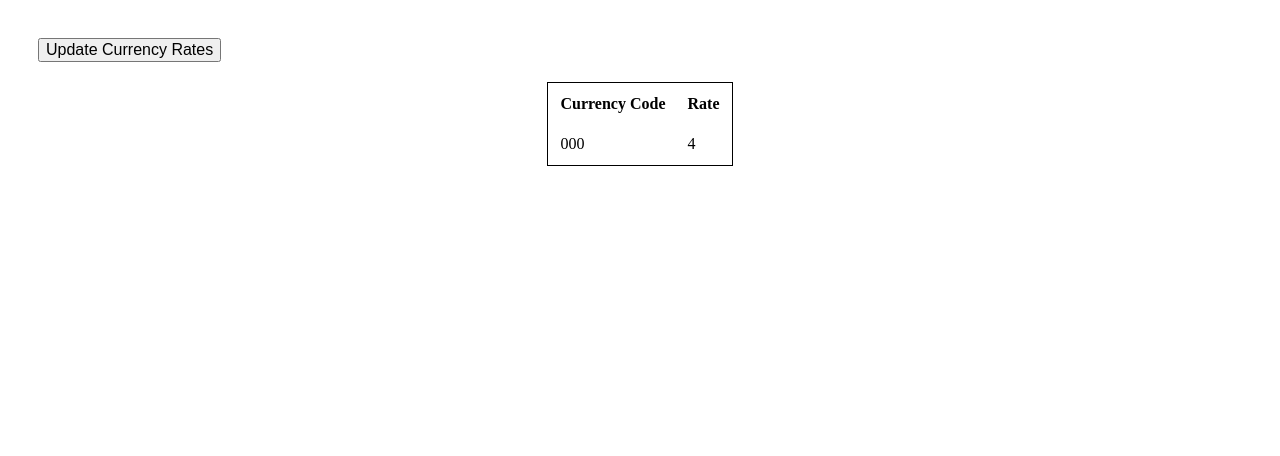
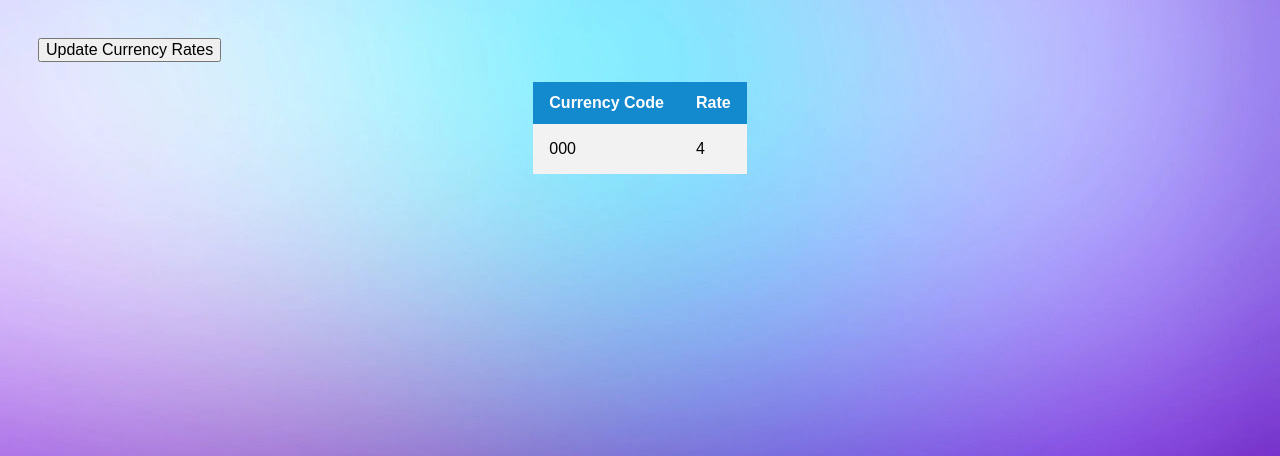
Before and after one commit to DavidPaguinto/CurrencyAPI, a PHP site: page / in a window 1280 px wide. Shown: the top 456 px of the page. Run offline with PHP 8.4, Linux system fonts and the light colour scheme; tables that the repository leaves empty hold one stand-in row (values such as "Sample post").

Commit message:
Added design for index page

```diff
--- a/index.php
+++ b/index.php
@@ -6,6 +6,7 @@
         <meta http-equiv="X-UA-Compatible" content="IE=edge">
         <meta name="viewport" content="width=device-width, initial-scale=1.0">
         <link rel="stylesheet" href="style.css">
+        <link rel="stylesheet" href="table.css">
         <title>Currencies</title>
     </head>
 
@@ -14,8 +15,7 @@
             <div class="">
                 <a href="update"><button class="update">Update Currency Rates</button></a>
             </div>
-            <div class="currency">
-                <div class="table">
+            <div class="currencies">
                 <?php
                     $conn = new mysqli("localhost", "root", "", "currency");
                     // Check connection
@@ -40,8 +40,5 @@
                 ?>
             </div>
         </div>
-
-        </div>
-
     </body>
 </html>
--- a/style.css
+++ b/style.css
@@ -1,23 +1,15 @@
-
-table {
-    border: 1px solid #000000;
-}
-th {
-    padding: 10px;
-}
-
-tr,td {
-    padding: 10px;
+body {
+    background-image: url("background.jpg");
+    height: 100%;
+    background-position: center;
+    background-repeat: no-repeat;
+    background-size: cover;
+    /* opacity: 0.8; */
 }
 
 button {
     margin-bottom: 10px;
     font-size: 20px;
-}
-
-.currency {
-    display: flex;
-    justify-content: center;
 }
 
 .container {
@@ -28,7 +20,6 @@ button {
     margin-bottom: 10px;
 }
 
-
 .update {
     font-size: 16px;
 }
--- /dev/null
+++ b/table.css
@@ -0,0 +1,23 @@
+
+table {
+  font-family: Arial, Helvetica, sans-serif;
+  border-spacing:0;
+  width: 100%;
+  display: flex;
+  justify-content: center;
+}
+
+table td, table th {
+  padding: 16px;
+}
+
+table tr:nth-child(odd){background-color: #cacaca;}
+table tr:nth-child(even){background-color: #f2f2f2;}
+
+table th {
+  padding-top: 12px;
+  padding-bottom: 12px;
+  text-align: left;
+  background-color: #1389ce;
+  color: white;
+}
```
Also changed, not shown: background.jpg (added). Lines whose indentation alone changed are shown as unchanged.
